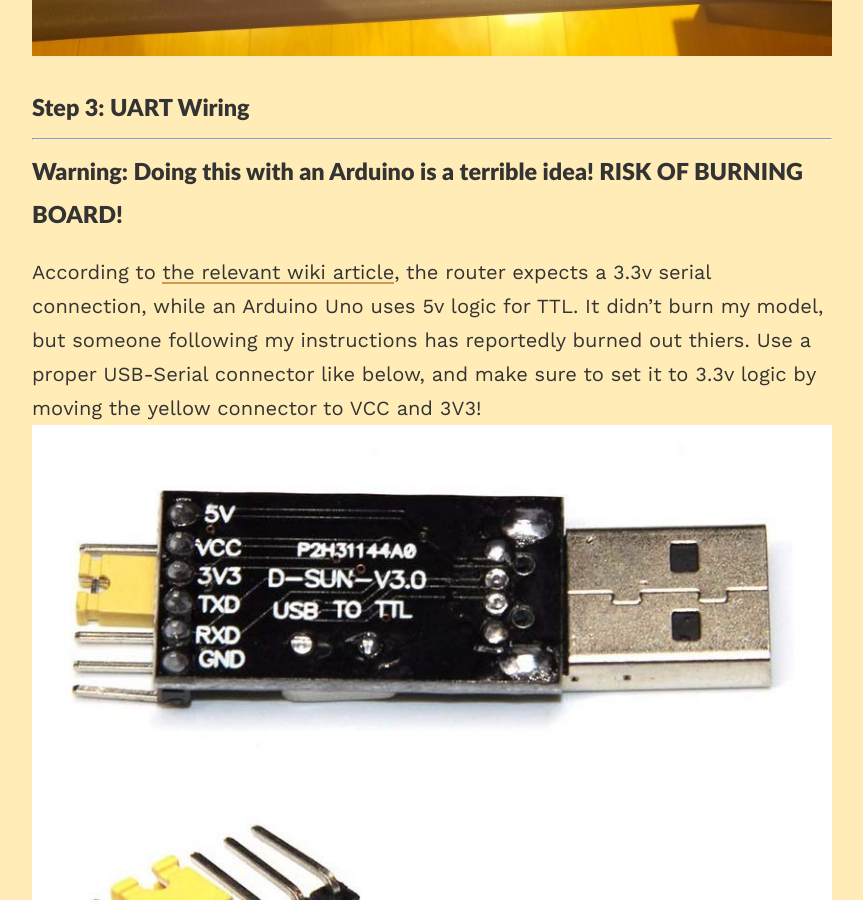
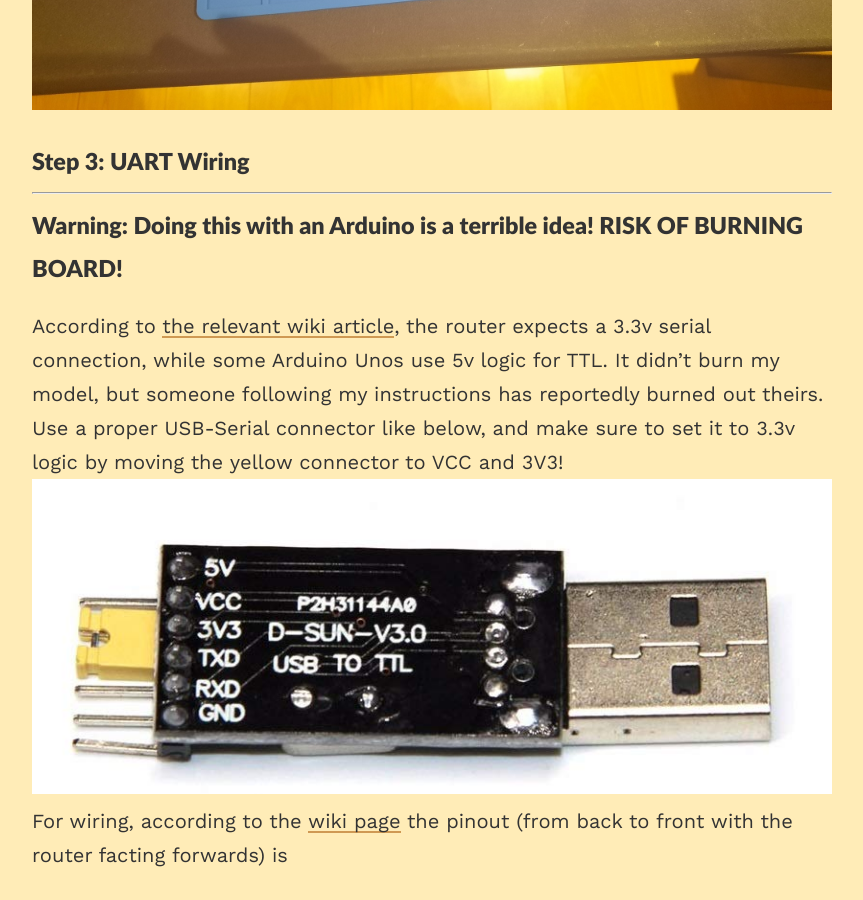
Before and after one commit to numberisnan/numberisnan.github.io, a Jekyll site: the page built from _posts/2023-09-10-openwrt1.md, in a window 1280 px wide and 900 px high, scrolled down 3601 px. Shown: the whole window, without its empty margins (208-1071 px from the left). Built offline with Jekyll 4.4.1, drawn with Linux system fonts in a browser that asks for light colours; nearby versions of some CDN libraries; some of the changed text lies outside the part shown.

Commit message:
Edits to openwrt1 post

````diff
--- a/_posts/2023-09-10-openwrt1.md
+++ b/_posts/2023-09-10-openwrt1.md
@@ -27,8 +29,8 @@
 ### Step 3: UART Wiring
 --------------------------------------------------
 ### Warning: Doing this with an Arduino is a terrible idea! RISK OF BURNING BOARD!
-According to [the relevant wiki article](https://openwrt.org/toh/linksys/e5400), the router expects a 3.3v serial connection, while an Arduino Uno uses 5v logic for TTL. It didn't burn my model, but someone following my instructions has reportedly burned out thiers. Use a proper USB-Serial connector like below, and make sure to set it to 3.3v logic by moving the yellow connector to VCC and 3V3!
-![](/assets/images/openwrt/usb_serial.jpg)
+According to [the relevant wiki article](https://openwrt.org/toh/linksys/e5400), the router expects a 3.3v serial connection, while some Arduino Unos use 5v logic for TTL. It didn't burn my model, but someone following my instructions has reportedly burned out theirs. Use a proper USB-Serial connector like below, and make sure to set it to 3.3v logic by moving the yellow connector to VCC and 3V3!
+![](/assets/images/openwrt/usb_serial.png)
 For wiring, according to the [wiki page](https://openwrt.org/toh/linksys/e5400) the pinout (from back to front with the router facting forwards) is
 - VCC
 - TX (or TXD)
@@ -91,8 +93,8 @@
 ```
 Input a 4. Then input the following commands
 ```bash
-setenv serverip 192.168.1.1
-setenv ipaddr 192.168.1.100
+setenv serverip 192.168.1.100
+setenv ipaddr 192.168.1.1
 setenv bootfile openwrt-ramips-mt76x8-linksys_e5400-initramfs-kernel.bin
 saveenv
 reset # Reboots the router
````
Also changed, not shown: other parts of _posts/2023-09-10-openwrt1.md (+2 -0 lines), assets/images/openwrt/usb_serial.jpg (deleted), assets/images/openwrt/usb_serial.png (added).
